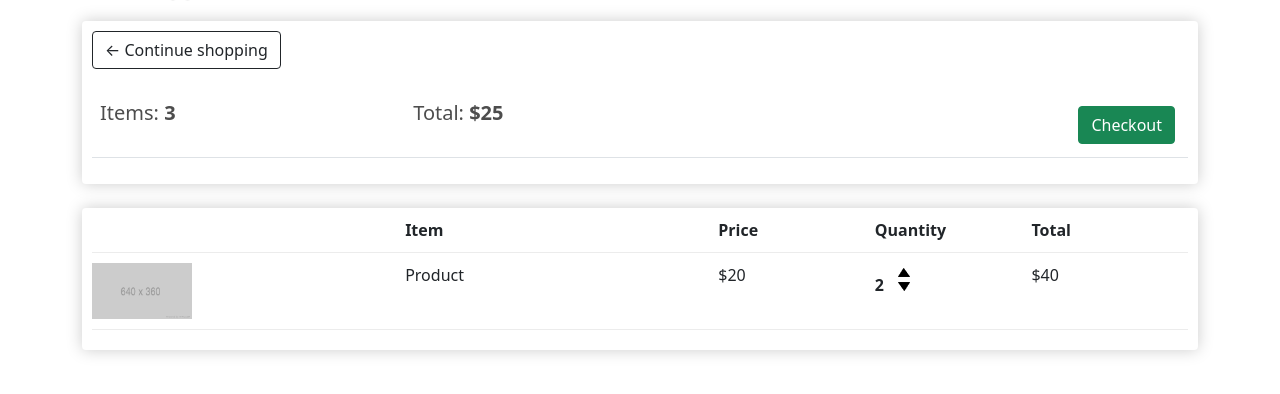
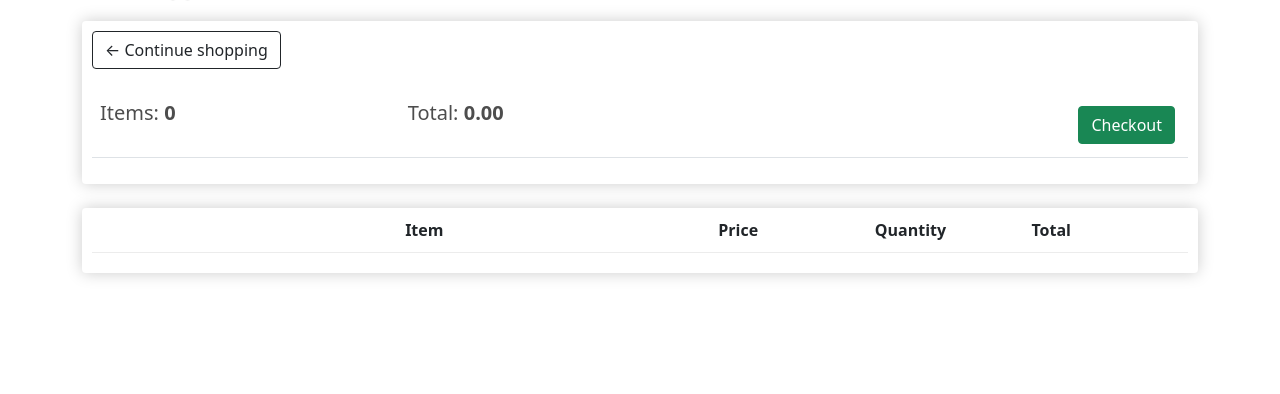
Before and after one commit to michalBisikiewicz/Django_Ecommerce_Store, a Django app: page /cart/ in a window 1280 px wide; the page is wider, and only the part inside the window is pictured. Shown: the part 83-477 px from the top of that part. Run offline with Django 3.2, Linux system fonts and the light colour scheme; lists and menus that the app fills with data are empty; some libraries are stand-ins or nearby versions.

Commit message:
rendered Cart & Checkout page data

```diff
--- a/store/templates/store/cart.html
+++ b/store/templates/store/cart.html
@@ -10,8 +10,8 @@
                 <br>
                 <table class="table">
                     <tr>
-                        <th><h5>Items: <strong>3</strong></h5></th>
-                        <th><h5>Total: <strong>$25</strong></h5></th>
+                        <th><h5>Items: <strong>{{ order.get_cart_items }}</strong></h5></th>
+                        <th><h5>Total: <strong>{{ order.get_cart_total|floatformat:2 }}</strong></h5></th>
                         <th>
                             <a style="float: right; margin: 5px" class="btn btn-success"
                                href="{% url 'checkout' %}">Checkout</a>
@@ -30,21 +30,22 @@
                     <div style="flex:1"><strong>Quantity</strong></div>
                     <div style="flex:1"><strong>Total</strong></div>
                 </div>
-
+                {% for item in items %}
                 <div class="cart-row">
-                    <div style="flex:2"><img class="row-image" src="{% static 'images/placeholder.png' %}"></div>
-                    <div style="flex:2">Product</div>
-                    <div style="flex:1">$20</div>
+                    <div style="flex:2"><img class="row-image" src="{{ item.product.imageURL }}"></div>
+                    <div style="flex:2">{{ item.product.name }}</div>
+                    <div style="flex:1">{{ item.product.price|floatformat:2 }}</div>
                     <div style="flex:1">
-                        <p class="quantity">2</p>
+                        <p class="quantity">x{{ item.quantity }}</p>
                         <div class="quantity">
                             <img alt="" class="chg-quantity" src="{% static  'images/arrow-up.png' %}">
 
                             <img alt="" class="chg-quantity" src="{% static  'images/arrow-down.png' %}">
                         </div>
                     </div>
-                    <div style="flex:1"><p>$40</p></div>
+                    <div style="flex:1"><p>{{ item.get_total }}</p></div>
                 </div>
+                {% endfor %}
             </div>
         </div>
     </div>
--- a/store/views.py
+++ b/store/views.py
@@ -1,5 +1,5 @@
 from django.shortcuts import render
-from .models import Product
+from .models import Product, Order
 
 # Create your views here.
 
@@ -11,11 +11,24 @@ def store(request):
 
 
 def cart(request):
-
-    context = {}
+    if request.user.is_authenticated:
+        customer = request.user.customer
+        order, created = Order.objects.get_or_create(customer=customer, complete=False)
+        items = order.orderitem_set.all()
+    else:
+        items = []
+        order = {'get_cart_total': 0, 'get_cart_items': 0}
+    context = {'items': items, 'order': order}
     return render(request, 'store/cart.html', context)
 
 
 def checkout(request):
-    context = {}
+    if request.user.is_authenticated:
+        customer = request.user.customer
+        order, created = Order.objects.get_or_create(customer=customer, complete=False)
+        items = order.orderitem_set.all()
+    else:
+        items = []
+        order = {'get_cart_total': 0, 'get_cart_items': 0}
+    context = {'items': items, 'order': order}
     return render(request, 'store/checkout.html', context)
```
Also changed, not shown: store/models.py (+17 -0 lines), store/templates/store/checkout.html (+8 -6 lines), db.sqlite3.
